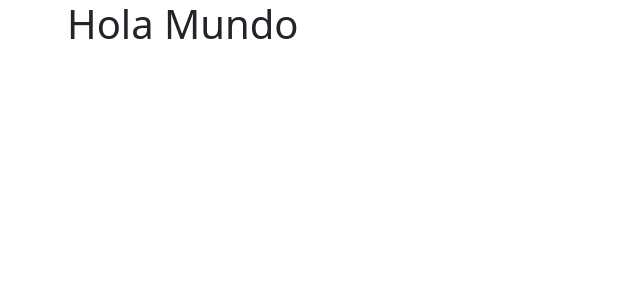
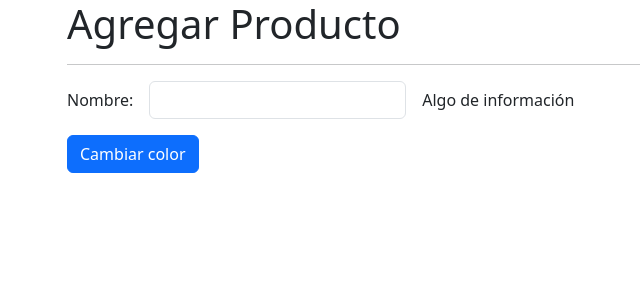
Before and after one commit to Andy-Castle/11-directiveSignals, an Angular app: page /products/product in a window 1280 px wide. Before the commit this address led to /. Shown: the top 300 px of the page, without its empty margins (15-655 px from the left). Built offline with nearby package versions, Linux system fonts and the light colour scheme.

Commit message:
Se creo la estructura del proyecto

```diff
--- a/src/app/app-routing.module.ts
+++ b/src/app/app-routing.module.ts
@@ -1,10 +1,20 @@
 import { NgModule } from '@angular/core';
 import { RouterModule, Routes } from '@angular/router';
 
-const routes: Routes = [];
+const routes: Routes = [
+  {
+    path: 'products',
+    loadChildren: () =>
+      import('./products/products.module').then((m) => m.ProductsModule),
+  },
+  {
+    path: '**',
+    redirectTo: 'products',
+  },
+];
 
 @NgModule({
   imports: [RouterModule.forRoot(routes)],
-  exports: [RouterModule]
+  exports: [RouterModule],
 })
-export class AppRoutingModule { }
+export class AppRoutingModule {}
--- a/src/app/app.component.html
+++ b/src/app/app.component.html
@@ -1,2 +1 @@
-<h1>Hola Mundo</h1>
 <router-outlet />
--- /dev/null
+++ b/src/app/products/pages/product-page/product-page.component.html
@@ -0,0 +1,24 @@
+<h1>Agregar Producto</h1>
+<hr />
+
+<form>
+  <div class="row g-3 align-items-center mb-3">
+    <div class="col-auto">
+      <label>Nombre:</label>
+    </div>
+
+    <div class="col-auto">
+      <input type="text" class="form-control" />
+    </div>
+
+    <div class="col-auto">
+      <span>Algo de información</span>
+    </div>
+  </div>
+
+  <div class="row">
+    <div class="col">
+      <button class="btn btn-primary">Cambiar color</button>
+    </div>
+  </div>
+</form>
```
Also changed, not shown: src/app/products/pages/product-page/product-page.component.ts (added, +9 -0 lines), src/app/products/products-routing.module.ts (added, +25 -0 lines), src/app/products/products.module.ts (added, +13 -0 lines), src/app/products/pages/product-page/product-page.component.css (added).
